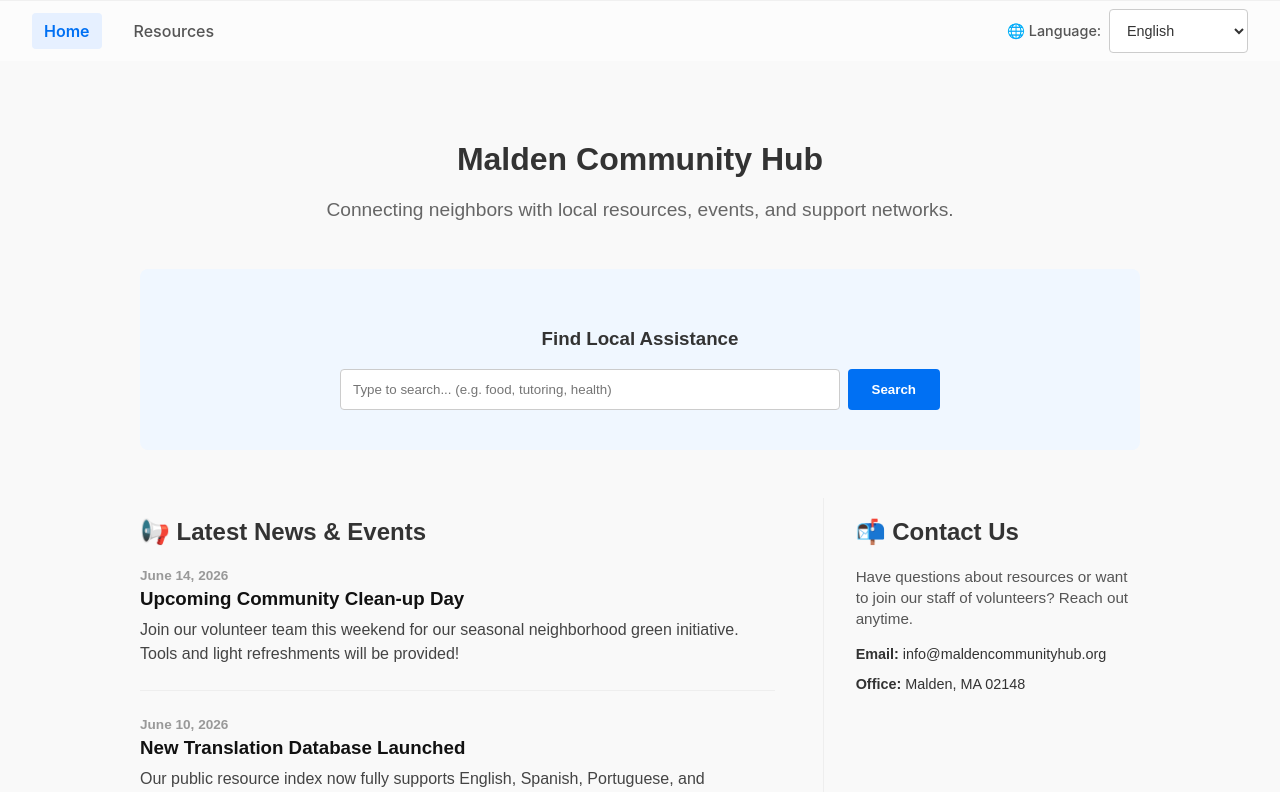
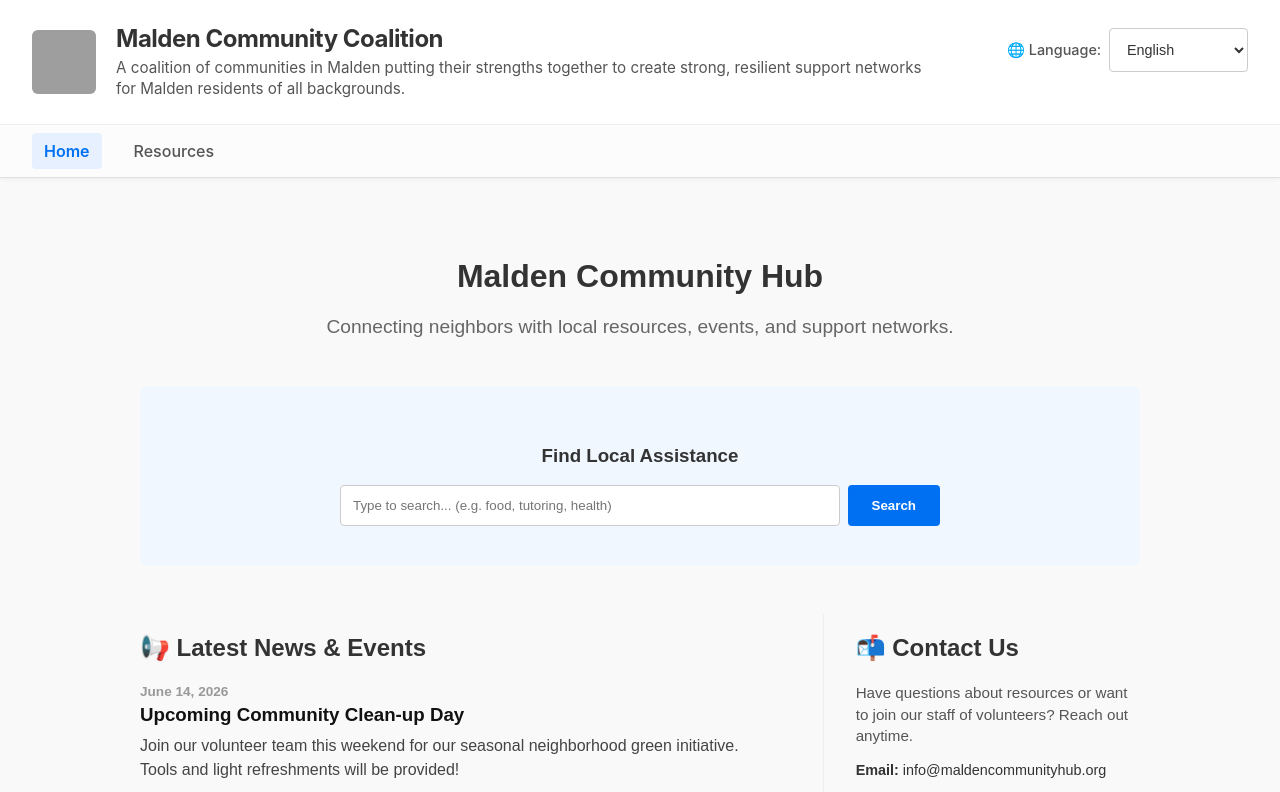
Before and after one commit to diotte-am/malden-community-coalition, a React (Vite) app: page /#/ in a window 1280 px wide. Shown: the top 792 px of the page. Built offline with nearby package versions, Linux system fonts and the light colour scheme; grey boxes are pictures that could not be loaded.

Commit message:
navbar add

```diff
--- a/src/components/Navbar.jsx
+++ b/src/components/Navbar.jsx
@@ -13,8 +13,43 @@ export default function Navbar() {
   };
 
   return (
+   <header className="site-header">
+      {/* 1. TOP BRAND BANNER ROW */}
+      <div className="brand-banner-row">
+
+        {/* Left Side: Logo & Group Identity */}
+        <div className="brand-identity-box">
+          {/* Square Logo Placeholder - Replace 'logo-placeholder.png' with your real file asset later */}
+          <div className="logo-square-container">
+            <img
+              src="./MCC.png"
+              alt="Malden Community Coalition logo"
+              className="brand-logo-img"
+              onError={(e) => {
+                // Generates a clean grey fallback container box if the image file isn't in your directory yet
+                e.target.style.display = 'none';
+                e.target.parentNode.classList.add('logo-fallback-style');
+              }}
+            />
+          </div>
+
+          <div className="brand-text-details">
+            <h1 className="organization-title">Malden Community Coalition</h1>
+            <p className="organization-mission">
+              {t('header.mission', 'A coalition of communities in Malden putting their strengths together to create strong, resilient support networks for Malden residents of all backgrounds.')}
+            </p>
+          </div>
+        </div>
+
+        {/* Right Side: Accessible Language Control Dropdown */}
+        <div className="header-right-controls">
+          <LanguageSelector />
+        </div>
+
+      </div>
+
+      {/* 2. LOWER NAVIGATION TOOLBAR ROW */}
       <nav className="navbar" aria-label="Main Directory Navigation">
-      {/* Left Container: Navigation Tabs / Links */}
         <div className="nav-links-container">
           <Link to="/" className={getLinkClass('/')}>
             {t('nav.home', 'Home')}
@@ -23,11 +58,7 @@ export default function Navbar() {
             {t('nav.resources', 'Resources')}
           </Link>
         </div>
-
-      {/* Right Container: Pushed completely to the top right corner */}
-      <div className="navbar-right-panel">
-        <LanguageSelector />
-      </div>
       </nav>
+    </header>
   );
 }
```
Lines whose indentation alone changed are shown as unchanged.
